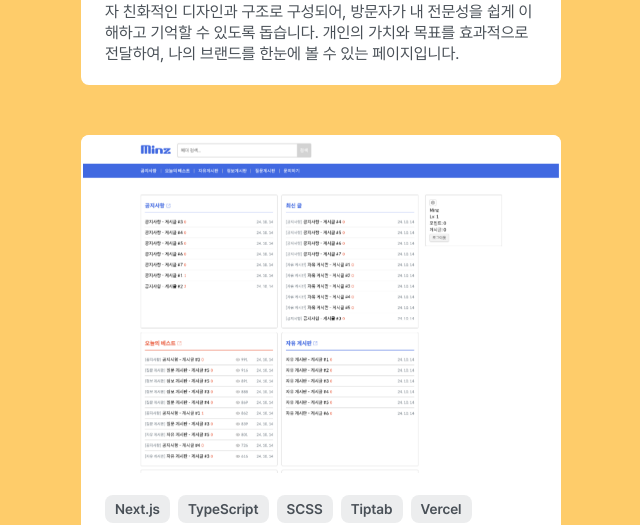
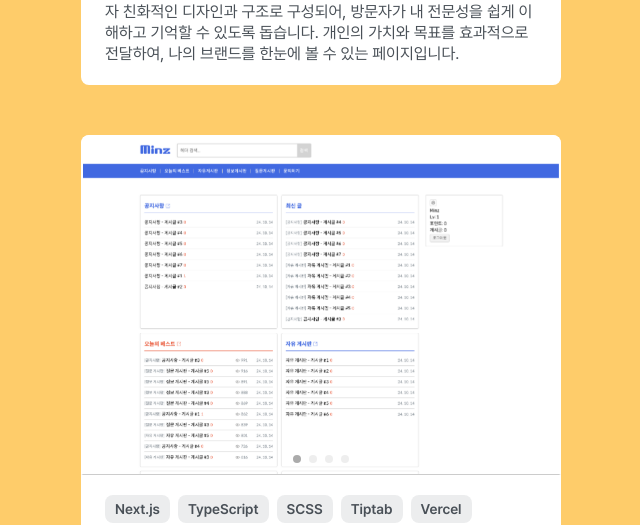
Before and after one commit to dattko/about-min, a Next.js app: page / in a window 1280 px wide. Shown: the part 3984-4509 px from the top of the page, without its empty margins (599-1239 px from the left). Built offline with nearby package versions, Linux system fonts and the light colour scheme.

Commit message:
하얀 사이트를 위해 보더바텀 추가 스와이퍼 불렛 스타일 변경

```diff
--- a/src/components/ui/sectionContents/Content.module.scss
+++ b/src/components/ui/sectionContents/Content.module.scss
@@ -476,7 +476,12 @@
     border-radius: 8px;
     overflow: hidden;
     background-color: $colorWhite;
+    &:nth-child(2){
 
+      .portfolio__image{
+        border-bottom: 1px solid #ccc !important;
+      }
+    }
     &:hover{
       box-shadow: 0 0 20px rgba(0, 0, 0, 0.3);
     }
--- a/src/styles/_swiper.scss
+++ b/src/styles/_swiper.scss
@@ -1,3 +1,3 @@
 .swiper-pagination-bullet{
-  background-color: rgba($color: #fff, $alpha: .8) !important;
+  background-color: #ababab !important;
 }
```
